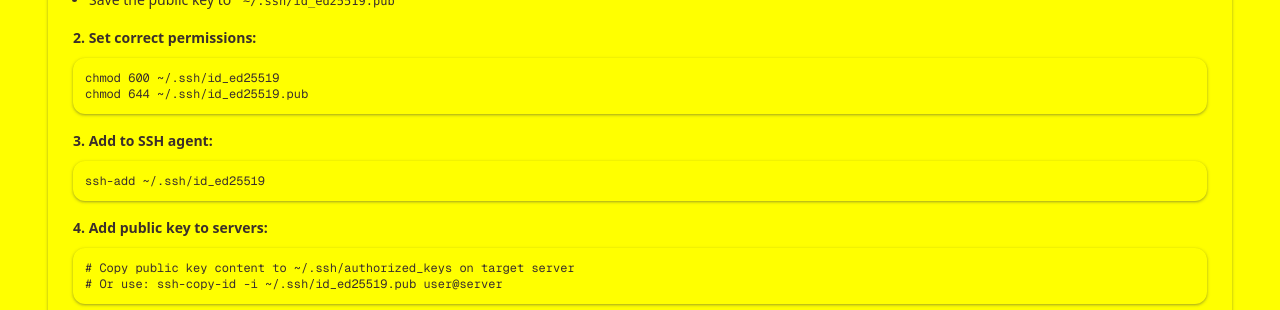
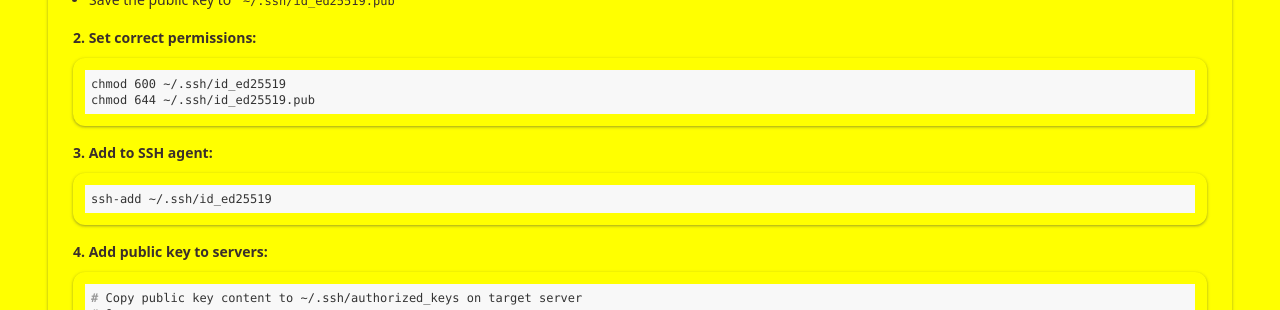
Before and after one commit to tlan16/tools, a Next.js app: page /ssh-keygen in a window 1280 px wide. Shown: the part 642-952 px from the top of the page. Built offline with nearby package versions, Linux system fonts and the light colour scheme.

Commit message:
syntax highlighting

```diff
--- a/app/ssh-keygen/page.tsx
+++ b/app/ssh-keygen/page.tsx
@@ -1,7 +1,9 @@
 'use client'
 
-import { useState } from 'react'
-import { Button } from '@/components/ui/button'
+import {useState} from 'react'
+import {Button} from '@/components/ui/button'
+import SyntaxHighlighter from 'react-syntax-highlighter';
+import {github} from 'react-syntax-highlighter/dist/esm/styles/hljs';
 
 interface KeyPair {
   publicKey: string
@@ -132,7 +134,8 @@ export default function SSHKeygenPage() {
           </Button>
 
           {error && (
-            <div className="bg-destructive/10 border border-destructive/20 text-destructive px-4 py-3 rounded-xl max-w-full overflow-hidden elevation-1">
+            <div
+              className="bg-destructive/10 border border-destructive/20 text-destructive px-4 py-3 rounded-xl max-w-full overflow-hidden elevation-1">
               <div className="break-words">{error}</div>
             </div>
           )}
@@ -142,7 +145,8 @@ export default function SSHKeygenPage() {
           <div className="space-y-6 w-full">
             <div className="rounded-xl border bg-card p-6 elevation-1 w-full">
               <h3 className="text-lg font-semibold mb-3 text-card-foreground">Public Key</h3>
-              <div className="bg-muted p-4 rounded-lg text-sm font-mono break-all max-w-full overflow-x-auto elevation-1">
+              <div
+                className="bg-muted p-4 rounded-lg text-sm font-mono break-all max-w-full overflow-x-auto elevation-1">
                 <div className="min-w-0 break-words whitespace-pre-wrap">
                   {keyPair.publicKey}
                 </div>
@@ -182,38 +186,54 @@ export default function SSHKeygenPage() {
             <div>
               <strong className="text-primary">1. Save your keys:</strong>
               <ul className="ml-4 mt-2 list-disc text-muted-foreground space-y-1">
-                <li>Save the private key to <code className="bg-muted px-2 py-1 rounded break-words text-xs">~/.ssh/id_ed25519</code></li>
-                <li>Save the public key to <code className="bg-muted px-2 py-1 rounded break-words text-xs">~/.ssh/id_ed25519.pub</code></li>
+                <li>Save the private key to <code
+                  className="bg-muted px-2 py-1 rounded break-words text-xs">~/.ssh/id_ed25519</code></li>
+                <li>Save the public key to <code
+                  className="bg-muted px-2 py-1 rounded break-words text-xs">~/.ssh/id_ed25519.pub</code></li>
               </ul>
             </div>
             <div>
               <strong className="text-primary">2. Set correct permissions:</strong>
               <div className="mt-2 bg-muted p-3 rounded-lg font-mono text-xs overflow-x-auto elevation-1">
                 <div className="whitespace-nowrap">
-                  chmod 600 ~/.ssh/id_ed25519<br/>
-                  chmod 644 ~/.ssh/id_ed25519.pub
+                  <SyntaxHighlighter language="shell" style={github}>
+                    {[
+                      `chmod 600 ~/.ssh/id_ed25519`,
+                      `chmod 644 ~/.ssh/id_ed25519.pub`
+                    ].join("\n")}
+                  </SyntaxHighlighter>
                 </div>
               </div>
             </div>
             <div>
               <strong className="text-primary">3. Add to SSH agent:</strong>
               <div className="mt-2 bg-muted p-3 rounded-lg font-mono text-xs overflow-x-auto elevation-1">
-                <div className="whitespace-nowrap">ssh-add ~/.ssh/id_ed25519</div>
+                <div className="whitespace-nowrap">
+                  <SyntaxHighlighter language="shell" style={github}>
+                    {`ssh-add ~/.ssh/id_ed25519`}
+                  </SyntaxHighlighter>
+                </div>
               </div>
             </div>
             <div>
               <strong className="text-primary">4. Add public key to servers:</strong>
               <div className="mt-2 bg-muted p-3 rounded-lg font-mono text-xs overflow-x-auto elevation-1">
                 <div className="whitespace-nowrap">
-                  # Copy public key content to ~/.ssh/authorized_keys on target server<br/>
-                  # Or use: ssh-copy-id -i ~/.ssh/id_ed25519.pub user@server
+                  <SyntaxHighlighter language="shell" style={github}>
+                    {[
+                      `# Copy public key content to ~/.ssh/authorized_keys on target server`,
+                      `# Or use: `,
+                      `ssh-copy-id -i ~/.ssh/id_ed25519.pub user@server`,
+                    ].join("\n")}
+                  </SyntaxHighlighter>
                 </div>
               </div>
             </div>
           </div>
         </div>
 
-        <div className="rounded-xl border border-yellow-200 bg-yellow-50 dark:bg-yellow-900/20 dark:border-yellow-800 p-6 elevation-1 w-full">
+        <div
+          className="rounded-xl border border-yellow-200 bg-yellow-50 dark:bg-yellow-900/20 dark:border-yellow-800 p-6 elevation-1 w-full">
           <h3 className="text-lg font-semibold mb-4 text-yellow-800 dark:text-yellow-200">Security Notes</h3>
           <div className="space-y-3 text-sm text-yellow-700 dark:text-yellow-300 leading-relaxed">
             <p>• Keys are generated entirely in your browser using the native Web Crypto API</p>
--- a/package.json
+++ b/package.json
@@ -18,6 +18,7 @@
     "next": "15.5.2",
     "react": "19.1.0",
     "react-dom": "19.1.0",
+    "react-syntax-highlighter": "^15.6.6",
     "tailwind-merge": "^3.3.1"
   },
   "devDependencies": {
@@ -25,6 +26,7 @@
     "@types/node": "^20",
     "@types/react": "^19",
     "@types/react-dom": "^19",
+    "@types/react-syntax-highlighter": "^15.5.13",
     "tailwindcss": "^4",
     "tw-animate-css": "^1.3.7",
     "typescript": "^5"
```
Also changed, not shown: 1 other file (tests, documents, lock files or other folders).
